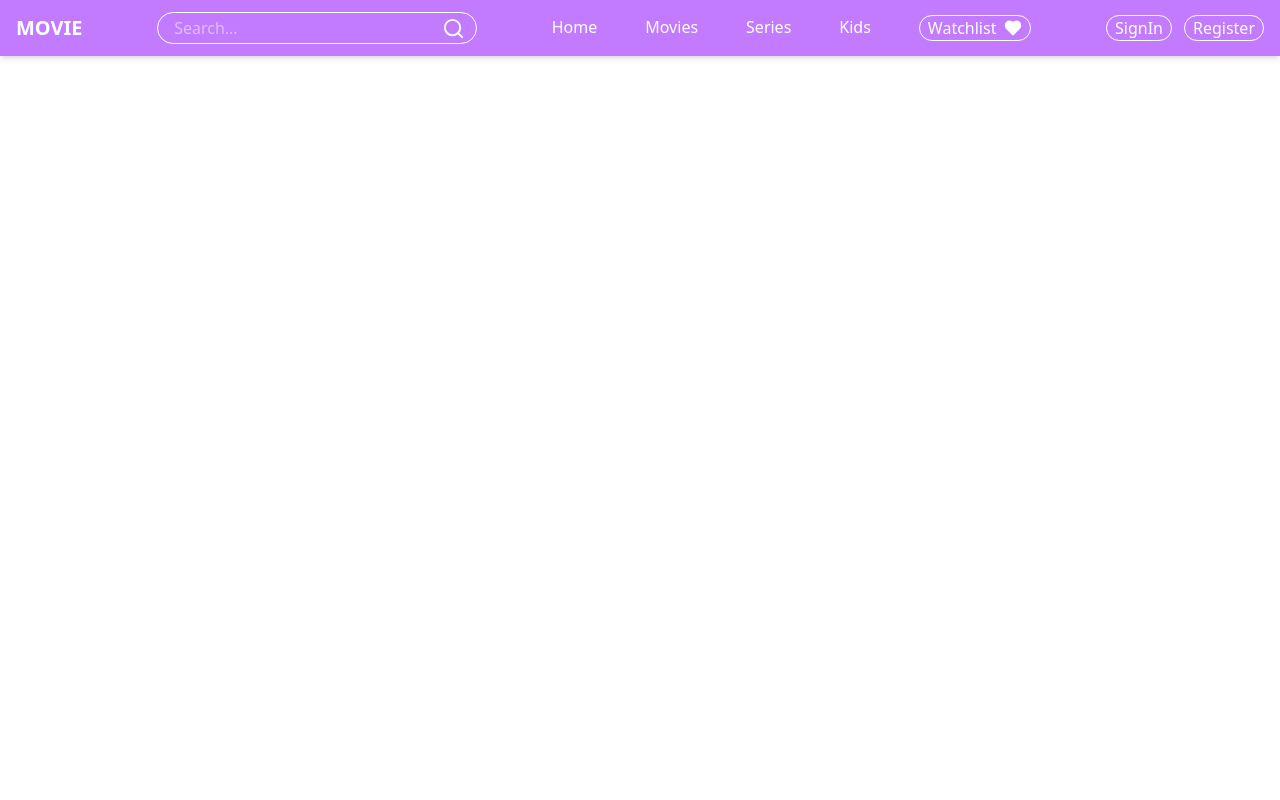
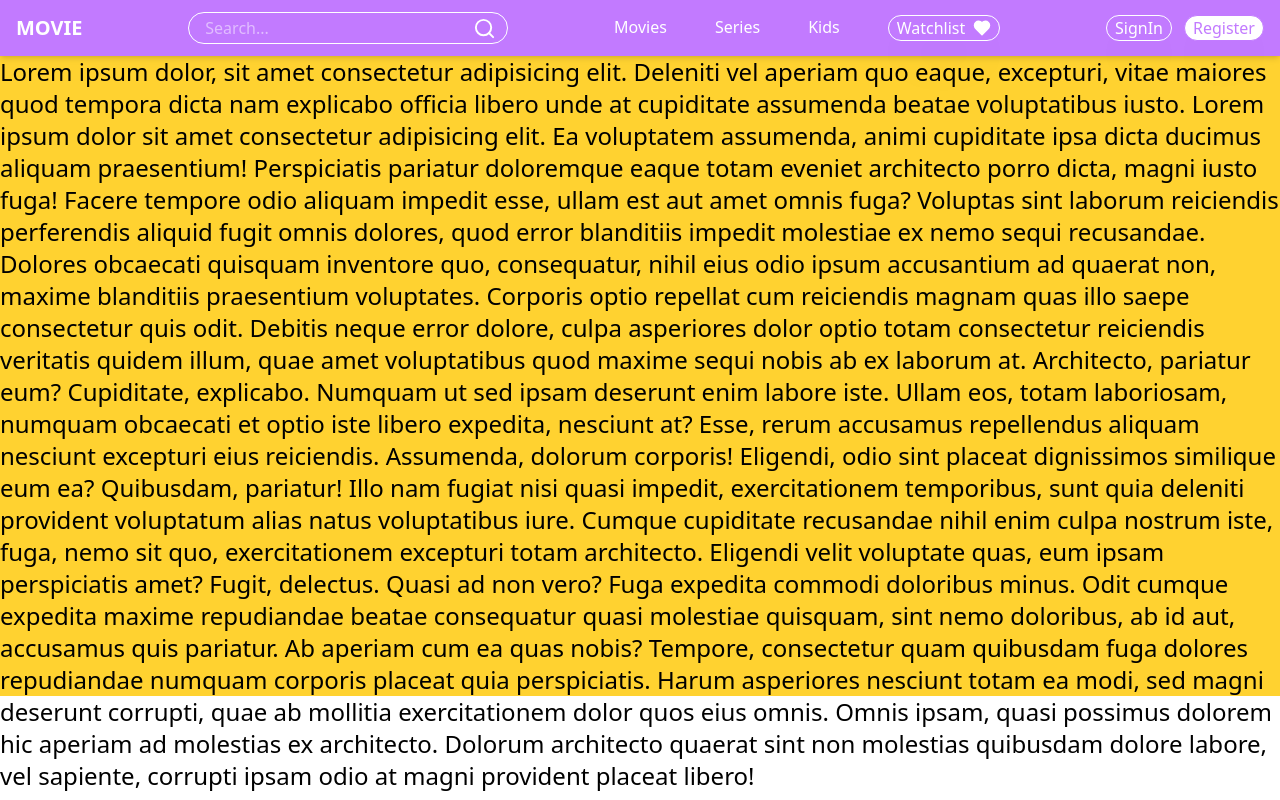
Before and after one commit to Pra-Tar/Movie, a React (Vite) app: page / in a window 1280 px wide. Built offline with nearby package versions, Linux system fonts and the light colour scheme.

Commit message:
carousal component initial commit

```diff
--- a/src/App.jsx
+++ b/src/App.jsx
@@ -1,11 +1,12 @@
 import Header from "./components/Headers";
+import MainContainer from "./components/MainContainer";
 
 const App = ()=>{
   return(
     <>
       <Header/>
-      {/* <MainContainer/>
-      <Footer/> */}
+      <MainContainer/>
+      {/* <Footer/> */}
     </>
   )
 }
--- /dev/null
+++ b/src/components/Carousal.jsx
@@ -0,0 +1,18 @@
+const Carousal = ()=>{
+    return(
+        <div className="text-2xl bg-amber-300 lg:h-[80vh] sm:h-[100vh]">
+            Lorem ipsum dolor, sit amet consectetur adipisicing elit. Deleniti vel aperiam quo eaque, excepturi, vitae maiores quod tempora dicta nam explicabo officia libero unde at cupiditate assumenda beatae voluptatibus iusto. Lorem ipsum dolor sit amet consectetur adipisicing elit. Ea voluptatem assumenda, animi cupiditate ipsa dicta ducimus aliquam praesentium! Perspiciatis pariatur doloremque eaque totam eveniet architecto porro dicta, magni iusto fuga!
+            Facere tempore odio aliquam impedit esse, ullam est aut amet omnis fuga? Voluptas sint laborum reiciendis perferendis aliquid fugit omnis dolores, quod error blanditiis impedit molestiae ex nemo sequi recusandae.
+            Dolores obcaecati quisquam inventore quo, consequatur, nihil eius odio ipsum accusantium ad quaerat non, maxime blanditiis praesentium voluptates. Corporis optio repellat cum reiciendis magnam quas illo saepe consectetur quis odit.
+            Debitis neque error dolore, culpa asperiores dolor optio totam consectetur reiciendis veritatis quidem illum, quae amet voluptatibus quod maxime sequi nobis ab ex laborum at. Architecto, pariatur eum? Cupiditate, explicabo.
+            Numquam ut sed ipsam deserunt enim labore iste. Ullam eos, totam laboriosam, numquam obcaecati et optio iste libero expedita, nesciunt at? Esse, rerum accusamus repellendus aliquam nesciunt excepturi eius reiciendis.
+            Assumenda, dolorum corporis! Eligendi, odio sint placeat dignissimos similique eum ea? Quibusdam, pariatur! Illo nam fugiat nisi quasi impedit, exercitationem temporibus, sunt quia deleniti provident voluptatum alias natus voluptatibus iure.
+            Cumque cupiditate recusandae nihil enim culpa nostrum iste, fuga, nemo sit quo, exercitationem excepturi totam architecto. Eligendi velit voluptate quas, eum ipsam perspiciatis amet? Fugit, delectus. Quasi ad non vero?
+            Fuga expedita commodi doloribus minus. Odit cumque expedita maxime repudiandae beatae consequatur quasi molestiae quisquam, sint nemo doloribus, ab id aut, accusamus quis pariatur. Ab aperiam cum ea quas nobis?
+            Tempore, consectetur quam quibusdam fuga dolores repudiandae numquam corporis placeat quia perspiciatis. Harum asperiores nesciunt totam ea modi, sed magni deserunt corrupti, quae ab mollitia exercitationem dolor quos eius omnis.
+            Omnis ipsam, quasi possimus dolorem hic aperiam ad molestias ex architecto. Dolorum architecto quaerat sint non molestias quibusdam dolore labore, vel sapiente, corrupti ipsam odio at magni provident placeat libero!
+        </div>
+    )
+}
+
+export default Carousal;
--- a/src/components/Headers.jsx
+++ b/src/components/Headers.jsx
@@ -5,7 +5,7 @@ const Header = () => {
   const [isMenuOpen, setIsMenuOpen] = useState(false);
 
   return (
-    <header className="bg-purple-400 text-white shadow-md">
+    <header className="bg-purple-400 text-white shadow-md sticky top-0 z-50">
       <div className="max-w-7xl mx-auto px-4 py-3 flex justify-between items-center">
         <h1 className="text-xl font-bold">MOVIE</h1>
         <div className="relative flex items-center">
@@ -16,47 +16,49 @@ const Header = () => {
             id="search"
             placeholder="Search..."
           />
-          <Search size={23} className="text-white absolute right-3" />
+          <Search size={23} className="text-white absolute right-3 cursor-pointer" />
         </div>
 
+        {/* Desktop Navigation */}
         <nav className="hidden md:flex lg:space-x-12 md:space-x-8">
-          <a href="#" className="hover:text-gray-200">
-            Home
-          </a>
-          <a href="#" className="hover:text-gray-200">
+          <a href="#" className="hover:text-gray-200 hidden md:block lg:inline">
             Movies
           </a>
-          <a href="#" className="hover:text-gray-200">
+          <a href="#" className="hover:text-gray-200 hidden md:block lg:inline">
             Series
           </a>
-          <a href="#" className="hover:text-gray-200">
+          <a href="#" className="hover:text-gray-200 hidden md:block lg:inline">
             Kids
           </a>
           <a
             href="#"
-            className="hover:text-gray-200 flex items-center border rounded-full pr-2 pl-2"
+            className="group hover:text-purple-400 hover:bg-white shadow-2xl flex items-center border rounded-full pr-2 pl-2"
           >
             Watchlist
             <div className="pl-2">
-              <Heart size={18} color="white" className="fill-white" />
+              <Heart size={18} color="white" className="fill-white group-hover:stroke-purple-400" />
             </div>
           </a>
         </nav>
+
+
+        {/* Sign In & Register (Desktop) */}
         <nav className="hidden md:flex space-x-3">
           <a
             href="#"
-            className="hover:text-gray-200 border rounded-full pr-2 pl-2"
+            className="hover:text-purple-400 hover:bg-white shadow-2xl border rounded-full pr-2 pl-2"
           >
             SignIn
           </a>
           <a
             href="#"
-            className="hover:text-gray-200 border rounded-full pr-2 pl-2"
+            className="text-purple-400 bg-white hover:text-white hover:bg-purple-400 shadow-2xl border rounded-full pr-2 pl-2"
           >
             Register
           </a>
         </nav>
 
+        {/* Hamburger Menu Button */}
         <button
           className="md:hidden focus:outline-none hover:cursor-pointer"
           onClick={() => setIsMenuOpen(!isMenuOpen)}
@@ -65,10 +67,10 @@ const Header = () => {
         </button>
       </div>
 
-      {/* Mobile Menu */}
+      {/* Mobile & Medium Devices Menu */}
       {isMenuOpen && (
         <nav className="md:hidden bg-purple-400 flex flex-col space-y-2 p-4">
-          <a href="#" className="block py-2 hover:text-gray-200 ">
+          <a href="#" className="block py-2 hover:text-gray-200">
             Home
           </a>
           <a href="#" className="block py-2 hover:text-gray-200">
@@ -80,22 +82,25 @@ const Header = () => {
           <a href="#" className="block py-2 hover:text-gray-200">
             Kids
           </a>
-          <div className="flex items-center">
-            <a href="#" className="block py-2 hover:text-gray-200 pr-2">
-              Watchlist
-            </a>
-            <Heart size={18} color="white" className="fill-white" />
-          </div>
+          <a
+            href="#"
+            className="group flex items-center rounded-full pr-2"
+          >
+            Watchlist
+            <div className="pl-2">
+              <Heart size={18} color="white" className="fill-white group-hover:stroke-purple-400" />
+            </div>
+          </a>
           <div className="md:hidden flex justify-between space-x-4 p-4">
             <a
               href="#"
-              className="hover:text-gray-200 border rounded-full pr-2 pl-2 w-full text-center"
+              className="hover:text-purple-400 hover:bg-white shadow-2xl border rounded-full pr-2 pl-2 w-full text-center"
             >
               SignIn
             </a>
             <a
               href="#"
-              className="hover:text-gray-200 border rounded-full pr-2 pl-2 w-full text-center"
+              className="text-purple-400 bg-white hover:text-white hover:bg-purple-400 shadow-2xl border rounded-full pr-2 pl-2 w-full text-center"
             >
               Register
             </a>
@@ -107,5 +112,3 @@ const Header = () => {
 };
 
 export default Header;
-
-// https://www.figma.com/community/file/1372155613278155135/miru-video-movie-streaming-website-design-figma
--- /dev/null
+++ b/src/components/MainContainer.jsx
@@ -0,0 +1,17 @@
+import Carousal from "./Carousal"
+
+const MainContainer = ()=>{
+    return(
+        <>
+            <Carousal/>
+            {/* <SubSection1/>
+            <SubSection2/>
+            <SubSection3/>
+            <SubSection4/>
+            <SubSection5/> */}
+
+        </>
+    )
+}
+
+export default MainContainer;
```
